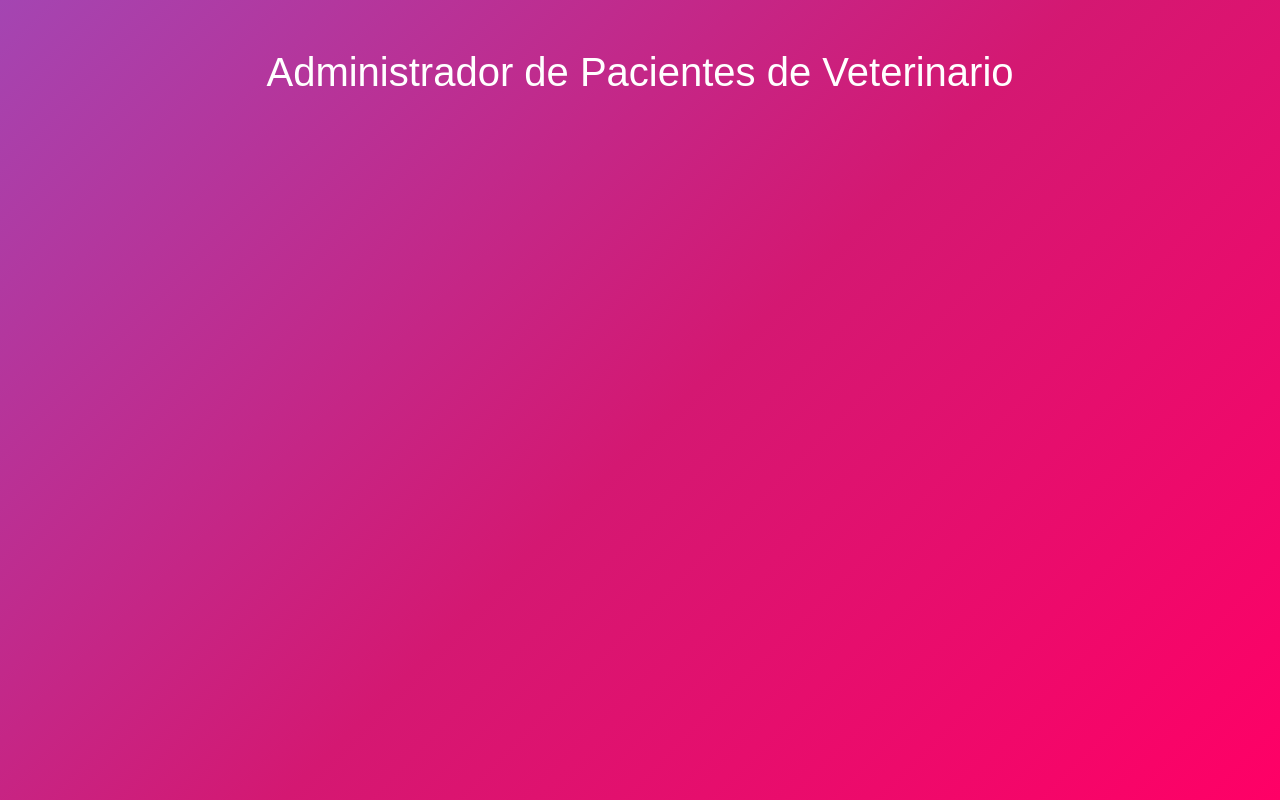
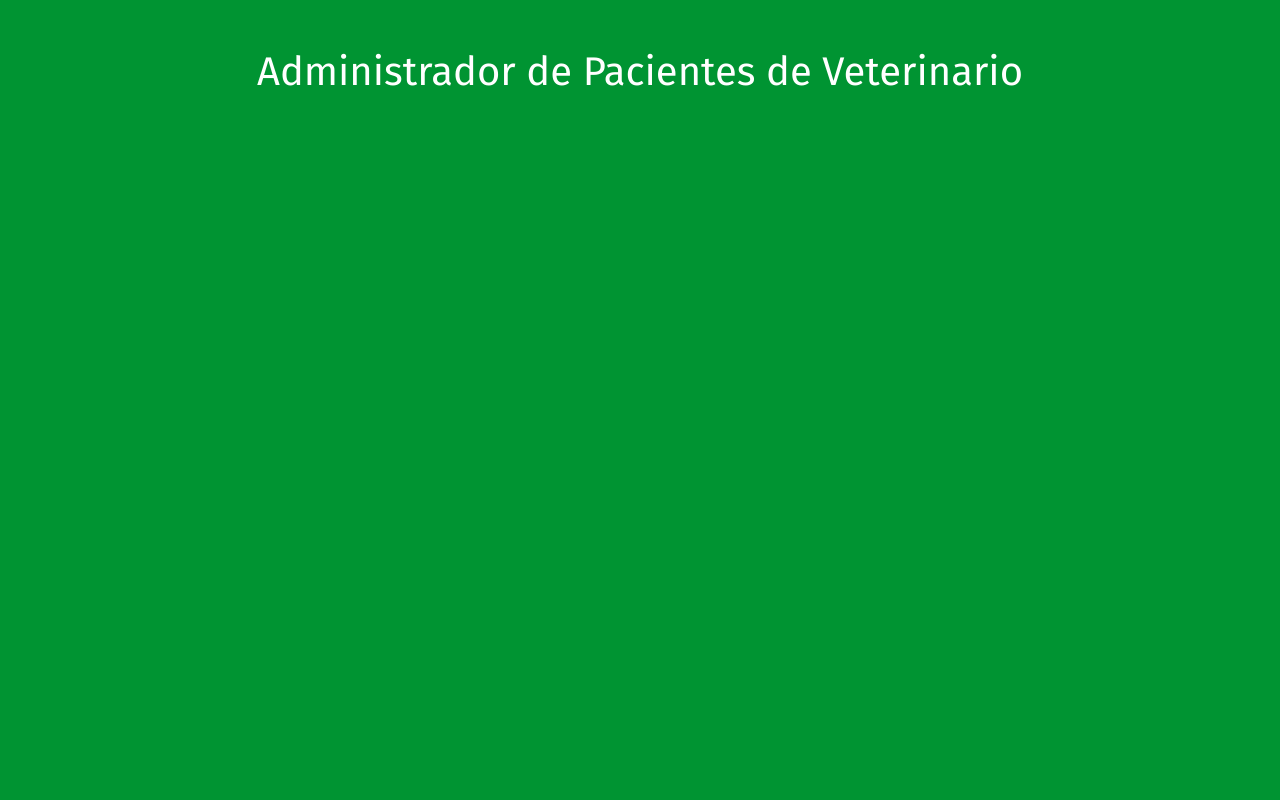
Before and after one commit to CesarRivasP/appointments-of-patients, a React (Create React App) app: page / in a window 1280 px wide. Built offline with nearby package versions, Linux system fonts and the light colour scheme.

Commit message:
Change backgroud color

```diff
--- a/src/css/index.css
+++ b/src/css/index.css
@@ -1,3 +1,5 @@
+@import url('https://fonts.googleapis.com/css?family=Fira+Sans|Roboto&display=swap');
+
 html {
   min-height: 100%;
 }
@@ -5,7 +7,7 @@
   margin: 0;
   padding: 0;
   font-family: sans-serif;
-  background-image: linear-gradient(-225deg, #A445B2 0%, #D41872 52%, #FF0066 100%);
+  background-color: #009432;
   min-height: 100%;
   padding-bottom: 5rem;
 }
@@ -15,6 +17,7 @@
 }
 header h1 {
   color: white;
+  font-family: 'Fira Sans', sans-serif;
 }
 .lista-citas .media {
   border-bottom: 1px solid #e1e1e1;
```
